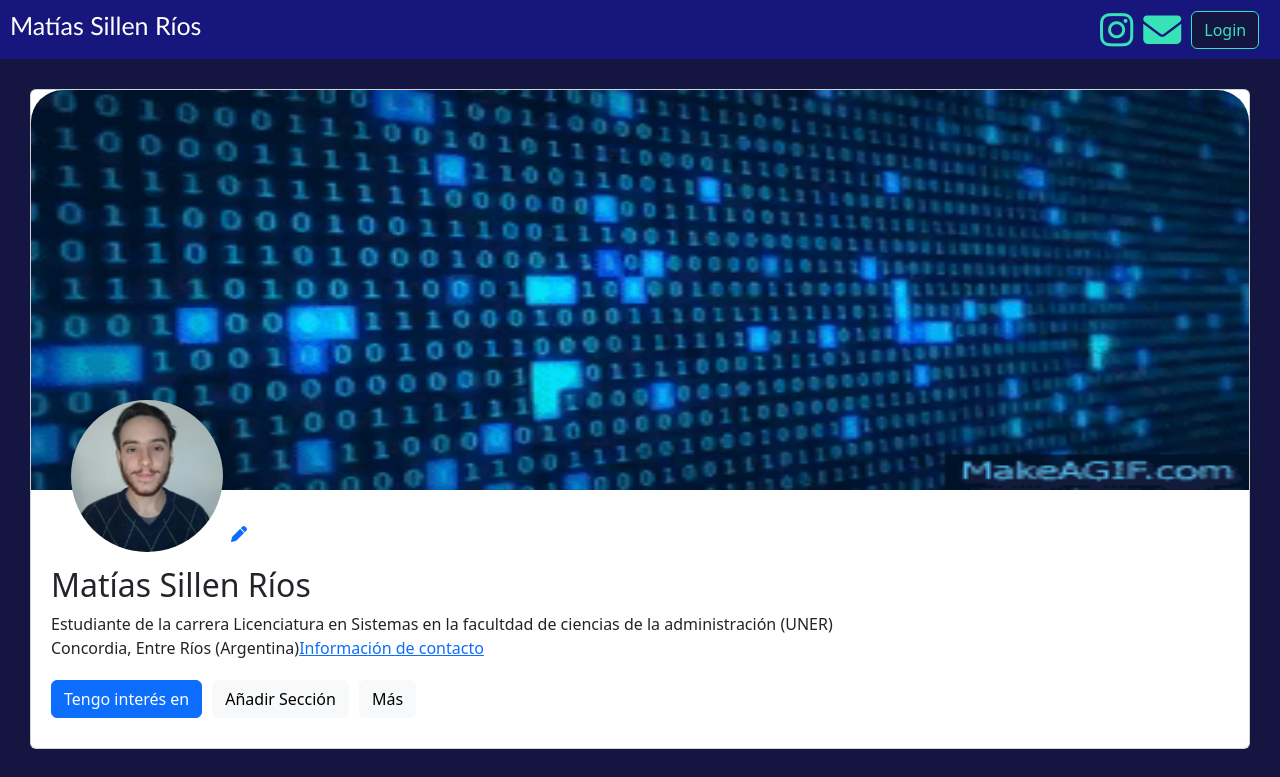
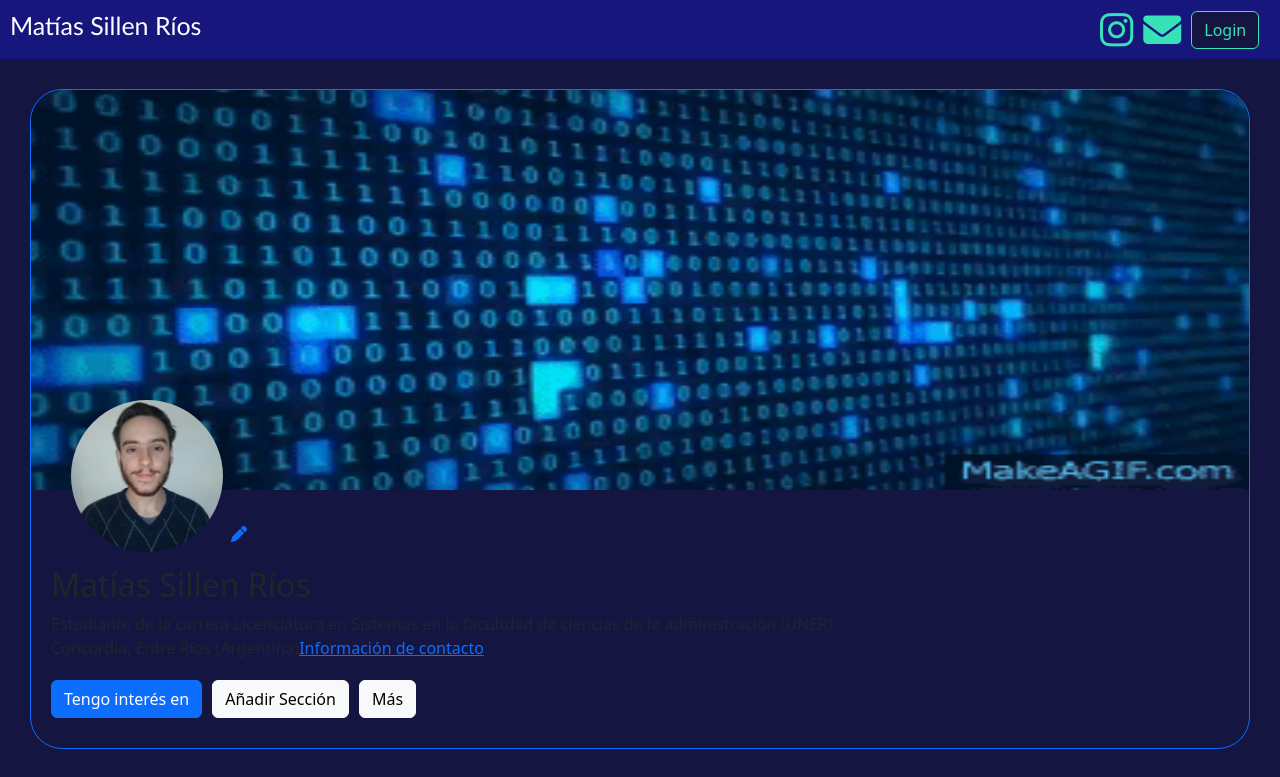
Before and after one commit to matiassillen/PortfolioAngualarFrontEnd, an Angular app: page / in a window 1280 px wide. Shown: the top 777 px of the page. Built offline with nearby package versions, Linux system fonts and the light colour scheme.

Commit message:
Le agregué estilos al componente encabezado

```diff
--- a/src/app/componentes/encabezado/encabezado.component.css
+++ b/src/app/componentes/encabezado/encabezado.component.css
@@ -0,0 +1,7 @@
+.mat-card {
+    background: rgb(21, 21, 66);
+    border-radius: 32px;
+    margin: 30px;
+    padding: 20px;
+    border-color: #0d6efd;
+}
```
Also changed, not shown: src/app/app.component.css (line endings or trailing spaces).
